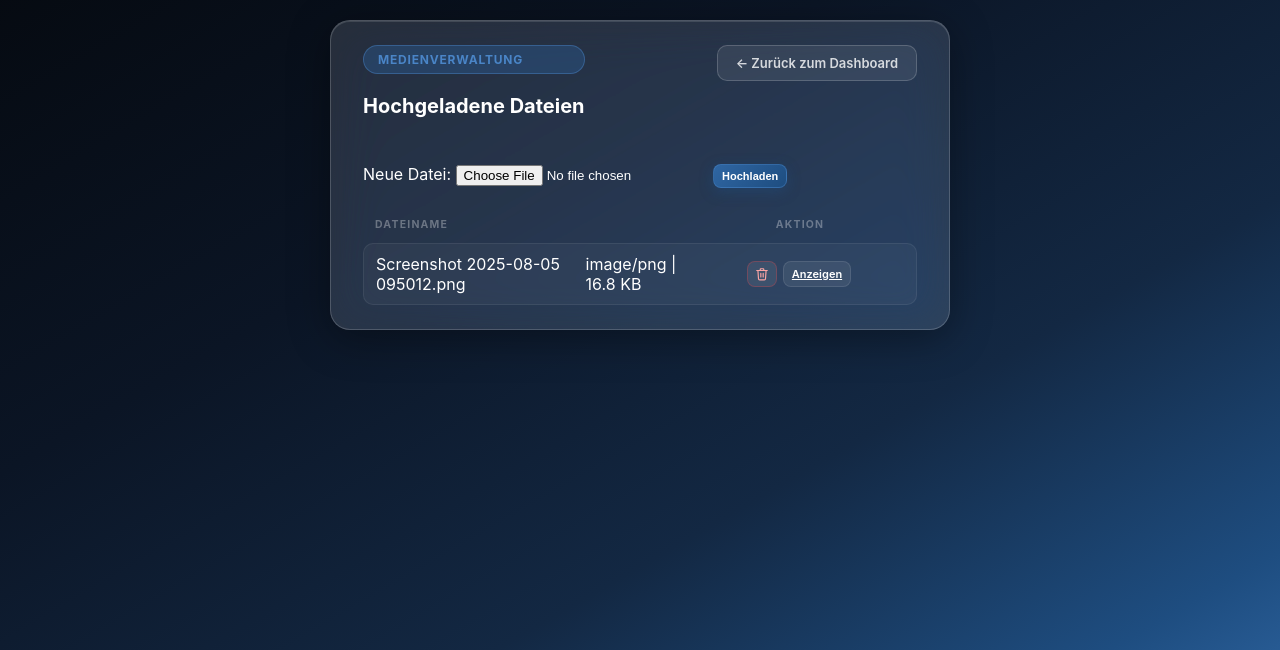
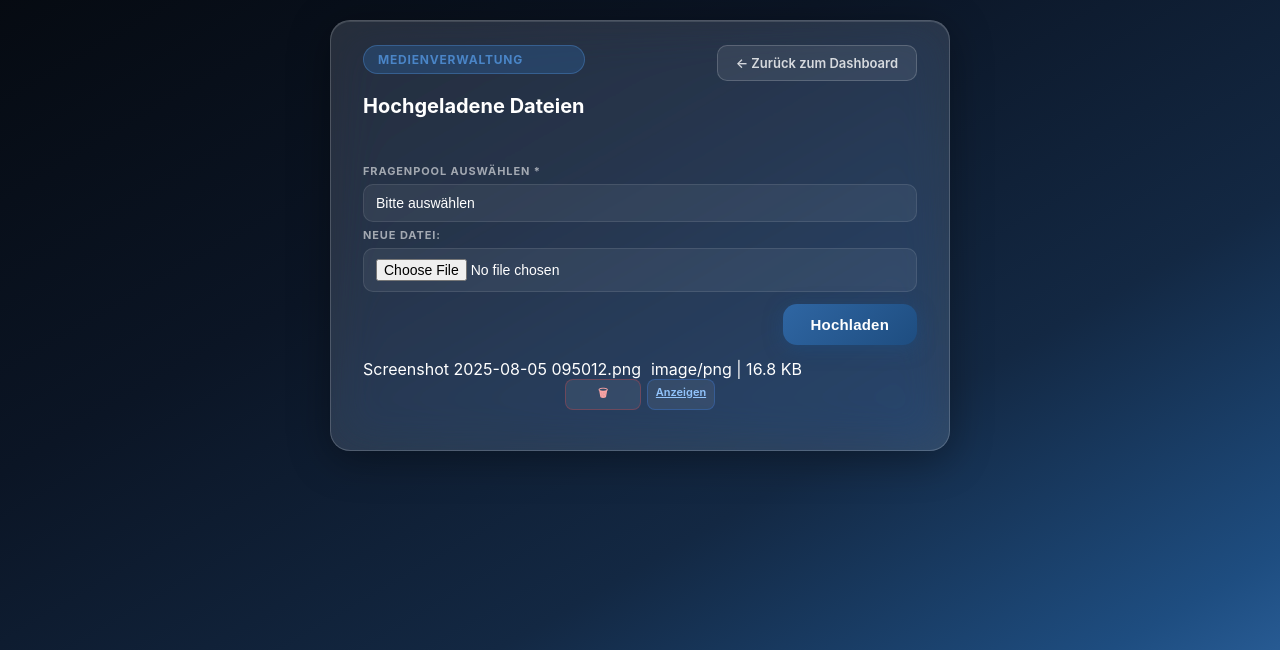
Before and after one commit to jasjas24/damago.learn, a PHP site: page /PHP/manage_media.php in a window 1280 px wide. Shown: the part 64-714 px from the top of the page. Run offline with PHP 8.4, Linux system fonts and the light colour scheme; a user stored in the database is signed in; data comes from the database, SQL or seed files in the repository.

Commit message:
media_finishes

```diff
--- a/Public/PHP/manage_media.php
+++ b/Public/PHP/manage_media.php
@@ -2,8 +2,7 @@
 require_once 'init.php';
 require_once 'db.php'; // PDO-Verbindung
 
-function e($value)
-{
+function e($value) {
     return htmlspecialchars((string) $value, ENT_QUOTES, 'UTF-8');
 }
 
@@ -26,6 +25,10 @@ $errorMessage = '';
 
 // Ordner prüfen / erstellen
 if (!is_dir($uploadDir)) mkdir($uploadDir, 0755, true);
+
+// Fragenpools laden
+$stmtPools = $pdo->query("SELECT id, name FROM question_pools WHERE is_active = 1 ORDER BY name ASC");
+$pools = $stmtPools->fetchAll(PDO::FETCH_ASSOC);
 
 // POST-Aktionen
 if ($_SERVER['REQUEST_METHOD'] === 'POST') {
@@ -51,7 +54,10 @@ if ($_SERVER['REQUEST_METHOD'] === 'POST') {
 
     // Upload
     elseif ($action === 'upload') {
-        if (!isset($_FILES['image']) || $_FILES['image']['error'] === UPLOAD_ERR_NO_FILE) {
+        $poolId = (int)($_POST['question_pool_id'] ?? 0);
+        if ($poolId <= 0) {
+            $errorMessage = 'Bitte wähle einen Fragenpool aus.';
+        } elseif (!isset($_FILES['image']) || $_FILES['image']['error'] === UPLOAD_ERR_NO_FILE) {
             $errorMessage = 'Bitte wähle eine Bilddatei aus.';
         } elseif ($_FILES['image']['error'] !== UPLOAD_ERR_OK) {
             $errorMessage = 'Fehler beim Hochladen.';
@@ -76,15 +82,16 @@ if ($_SERVER['REQUEST_METHOD'] === 'POST') {
                             else {
                                 $stmt = $pdo->prepare("
                                     INSERT INTO media_files
-                                    (file_name, original_name, mime_type, file_size, created_by)
-                                    VALUES (:file_name, :original_name, :mime_type, :file_size, :created_by)
+                                    (file_name, original_name, mime_type, file_size, created_by, question_pool_id)
+                                    VALUES (:file_name, :original_name, :mime_type, :file_size, :created_by, :pool_id)
                                 ");
                                 $success = $stmt->execute([
                                     ':file_name' => $newFileName,
                                     ':original_name' => $originalName,
                                     ':mime_type' => $mimeType,
                                     ':file_size' => $file['size'],
-                                    ':created_by' => $userId
+                                    ':created_by' => $userId,
+                                    ':pool_id' => $poolId
                                 ]);
                                 if ($success) $successMessage = 'Bild erfolgreich hochgeladen.';
                                 else $errorMessage = 'Fehler beim Speichern in DB.';
@@ -106,7 +113,7 @@ $images = $stmt->fetchAll();
 <head>
 <meta charset="UTF-8">
 <meta name="viewport" content="width=device-width, initial-scale=1.0">
-<title>Medien verwalten | damago Quizsystem</title>
+<title>Medienverwaltung | damago Quizsystem</title>
 <link rel="stylesheet" href="../CSS/style.css">
 </head>
 <body class="manage-questions-page">
@@ -114,33 +121,43 @@ $images = $stmt->fetchAll();
 <?php include_once 'topbar.php'; ?>
 
 <main class="play-layout">
-<section class="quiz-main mq-panel">
+<section class="quiz-main">
 
 <div class="mq-topbar">
     <div class="mq-topbar-info">
         <span class="eyebrow">Medienverwaltung</span>
         <h2>Hochgeladene Dateien</h2>
     </div>
-    <div class="mq-topbar-actions">
+    <div class="mq-topbar-actions mq-topbar-actions-stacked">
         <a href="dashboard.php" class="back-button">← Zurück zum Dashboard</a>
     </div>
 </div>
 
-<?php if ($successMessage): ?><div class="import-message import-message-success"><?php echo e($successMessage); ?></div><?php endif; ?>
-<?php if ($errorMessage): ?><div class="import-message import-message-error"><?php echo e($errorMessage); ?></div><?php endif; ?>
+<?php if ($successMessage): ?>
+<div class="alert-success"><?php echo e($successMessage); ?></div>
+<?php endif; ?>
+<?php if ($errorMessage): ?>
+<div class="alert-error"><?php echo e($errorMessage); ?></div>
+<?php endif; ?>
 
 <div class="mq-toolbar">
-    <form action="manage_media.php" method="POST" enctype="multipart/form-data">
+    <form action="manage_media.php" method="POST" enctype="multipart/form-data" class="questions-form">
         <input type="hidden" name="action" value="upload">
+        <div class="form-group">
+            <label>Fragenpool auswählen *</label>
+            <select name="question_pool_id" required>
+                <option value="">Bitte auswählen</option>
+                <?php foreach($pools as $pool): ?>
+                <option value="<?php echo $pool['id']; ?>"><?php echo e($pool['name']); ?></option>
+                <?php endforeach; ?>
+            </select>
+        </div>
+        <div class="form-group">
             <label>Neue Datei:</label>
             <input type="file" name="image" accept=".jpg,.jpeg,.png,.webp" required>
-        <button type="submit" class="btn-icon btn-add">Hochladen</button>
+        </div>
+        <button type="submit" class="btn btn-primary">Hochladen</button>
     </form>
-</div>
-
-<div class="question-list-header">
-    <span class="col-frage">Dateiname</span>
-    <span class="col-qaktion">Aktion</span>
 </div>
 
 <div class="question-list">
@@ -148,25 +165,18 @@ $images = $stmt->fetchAll();
     <div class="empty-list-hint">Keine Dateien vorhanden.</div>
 <?php else: ?>
     <?php foreach($images as $img): ?>
-        <div class="question-row">
+    <div class="question-card">
         <div class="col-frage">
             <div><?php echo e($img['original_name']); ?></div>
             <div><?php echo e($img['mime_type']); ?> | <?php echo e(round($img['file_size']/1024,1)); ?> KB</div>
         </div>
-            <div class="col-qaktion">
-                <form method="POST" action="manage_media.php" class="inline-form">
+        <div class="col-qaktion mq-action-row">
+            <form method="POST" action="manage_media.php">
                 <input type="hidden" name="action" value="delete_media">
                 <input type="hidden" name="media_id" value="<?php echo $img['id']; ?>">
-                    <button type="submit" class="btn-icon btn-delete" title="Datei löschen">
-                        <svg width="14" height="14" viewBox="0 0 24 24" fill="none" stroke="currentColor" stroke-width="2" stroke-linecap="round" stroke-linejoin="round">
-                            <polyline points="3 6 5 6 21 6"></polyline>
-                            <path d="M19 6l-1 14a2 2 0 0 1-2 2H8a2 2 0 0 1-2-2L5 6"></path>
-                            <path d="M10 11v6M14 11v6"></path>
-                            <path d="M9 6V4a1 1 0 0 1 1-1h4a1 1 0 0 1 1 1v2"></path>
-                        </svg>
-                    </button>
+                <button type="submit" class="btn-icon btn-toggle-inactive" title="Datei löschen">🗑</button>
             </form>
-                <a href="<?php echo e($uploadUrl . $img['file_name']); ?>" target="_blank" class="btn-icon btn-view">Anzeigen</a>
+            <a href="<?php echo e($uploadUrl . $img['file_name']); ?>" target="_blank" class="btn-icon btn-edit">Anzeigen</a>
         </div>
     </div>
     <?php endforeach; ?>
```
Lines whose indentation alone changed are shown as unchanged.
